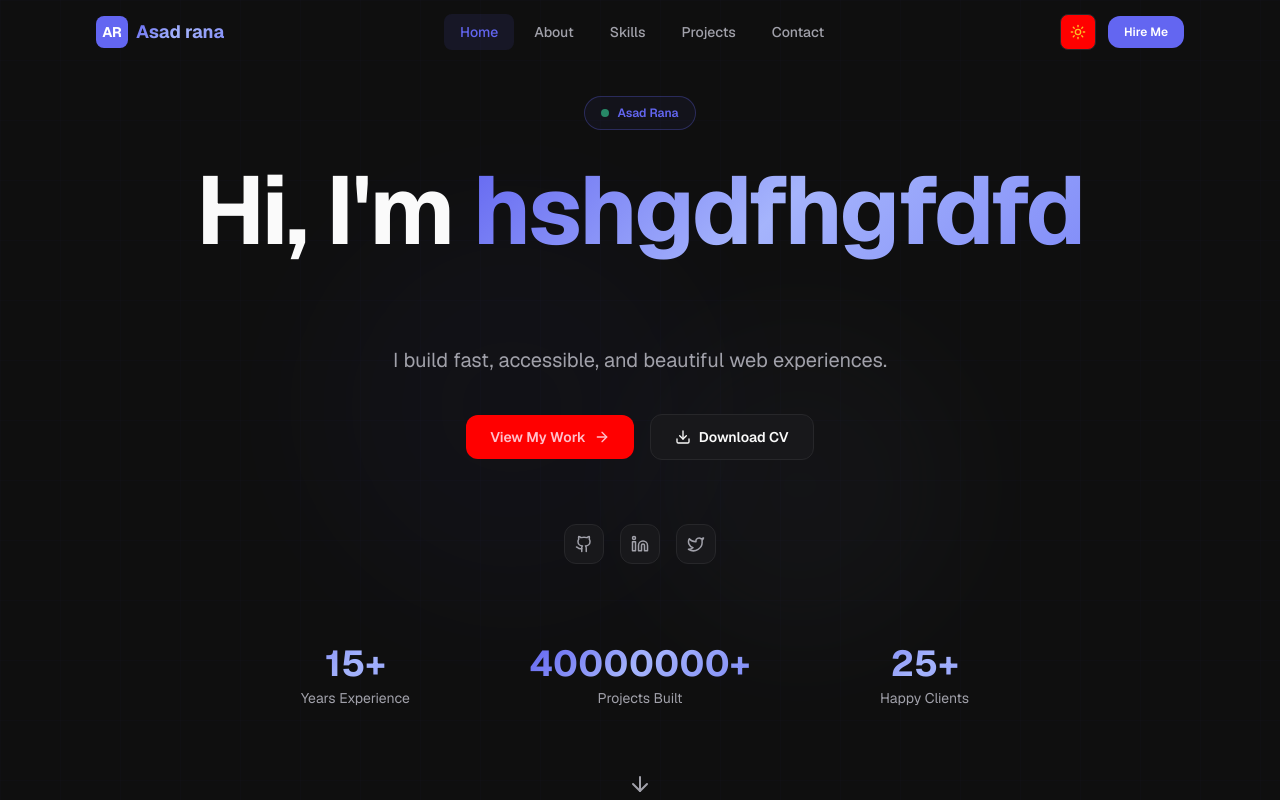
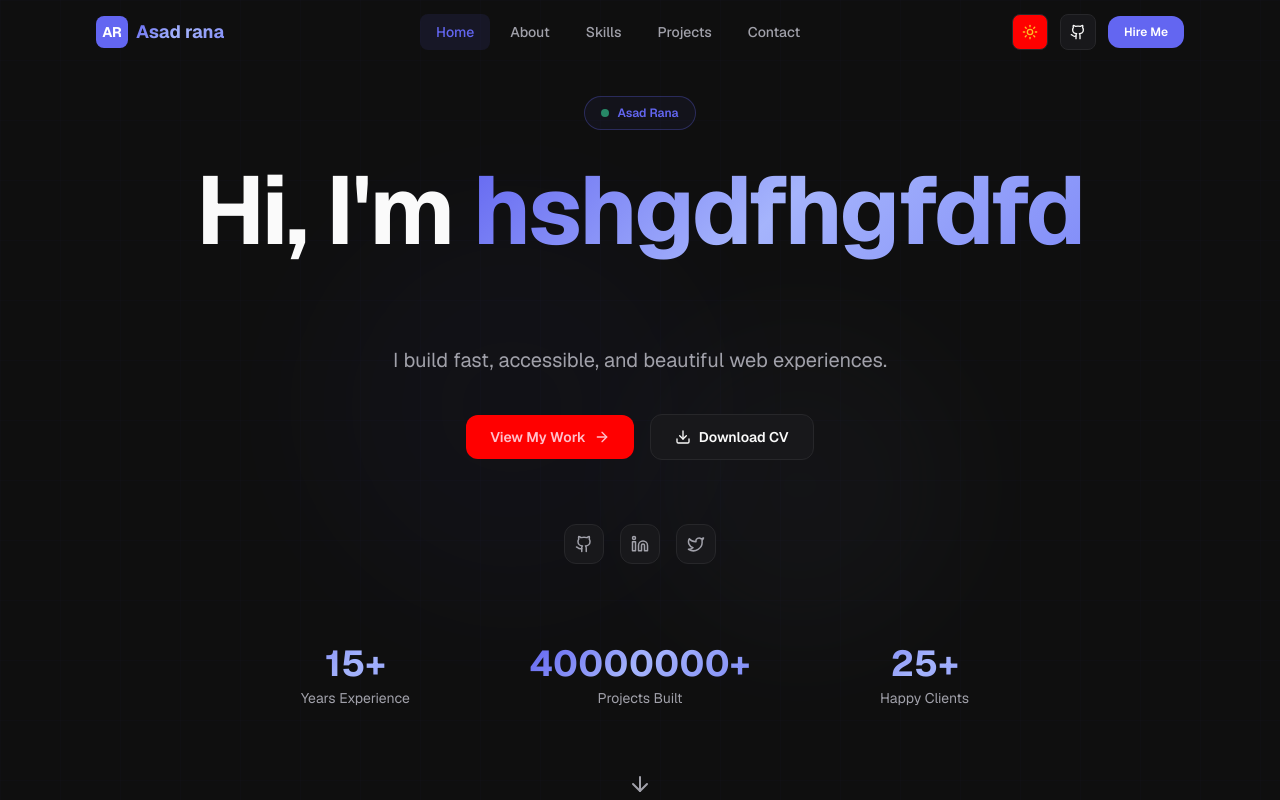
Before and after one commit to ranaasad01/atomic-build-a-modern-portfolio-website-with-da-798ce154, a Next.js app: page / in a window 1280 px wide. Shown: the top 800 px of the page. Built offline with nearby package versions, Linux system fonts and the light colour scheme.

Commit message:
chore: initial generation by Atomic Builder

```diff
--- a/components/layout/Header.tsx
+++ b/components/layout/Header.tsx
@@ -1,8 +1,8 @@
 "use client";
 
-import { useState, useEffect } from "react";
+import { useEffect, useState } from "react";
 import { motion, AnimatePresence } from "framer-motion";
-import { Menu, X } from "lucide-react";
+import { Menu, X, Github } from "lucide-react";
 import { ThemeToggle } from "@/components/ui/ThemeToggle";
 import { useActiveSection } from "@/hooks/useActiveSection";
 import { cn } from "@/lib/utils";
@@ -97,6 +97,16 @@ export function Header() {
             <div className="flex items-center gap-3">
               <ThemeToggle />
               <a
+                href="https://github.com/ranaasad01"
+                target="_blank"
+                rel="noopener noreferrer"
+                className="w-9 h-9 rounded-lg bg-surface hover:bg-surface-hover border border-border
+                           flex items-center justify-center transition-colors"
+                aria-label="GitHub"
+              >
+                <Github size={16} />
+              </a>
+              <a
                 href="#contact"
                 onClick={(e) => { e.preventDefault(); handleNavClick("#contact"); }}
                 className="hidden md:inline-flex btn-primary text-xs px-4 py-2"
--- a/components/sections/Hero.tsx
+++ b/components/sections/Hero.tsx
@@ -75,7 +75,7 @@ export function Hero() {
             variants={fadeInUp}
             className="flex flex-col sm:flex-row items-center gap-4 mb-16"
           >
-            <button onClick={() => handleScroll("projects")} className="btn-primary group" style={{ color: "Pink", backgroundColor: "Red" }}>
+            <button onClick={() => window.open("https://github.com/ranaasad01", "_blank")} className="btn-primary group" style={{ color: "Pink", backgroundColor: "Red" }}>
               View My Work
               <ArrowRight size={16} className="group-hover:translate-x-1 transition-transform" />
             </button>
--- a/lib/data.ts
+++ b/lib/data.ts
@@ -144,7 +144,7 @@ export const skillCategories: SkillCategory[] = [
 ];
 
 export const socialLinks = {
-  github: "https://github.com",
+  github: "https://github.com/ranaasad01",
   linkedin: "https://linkedin.com",
   twitter: "https://twitter.com",
   email: "hello@alexmorgan.dev",
```
